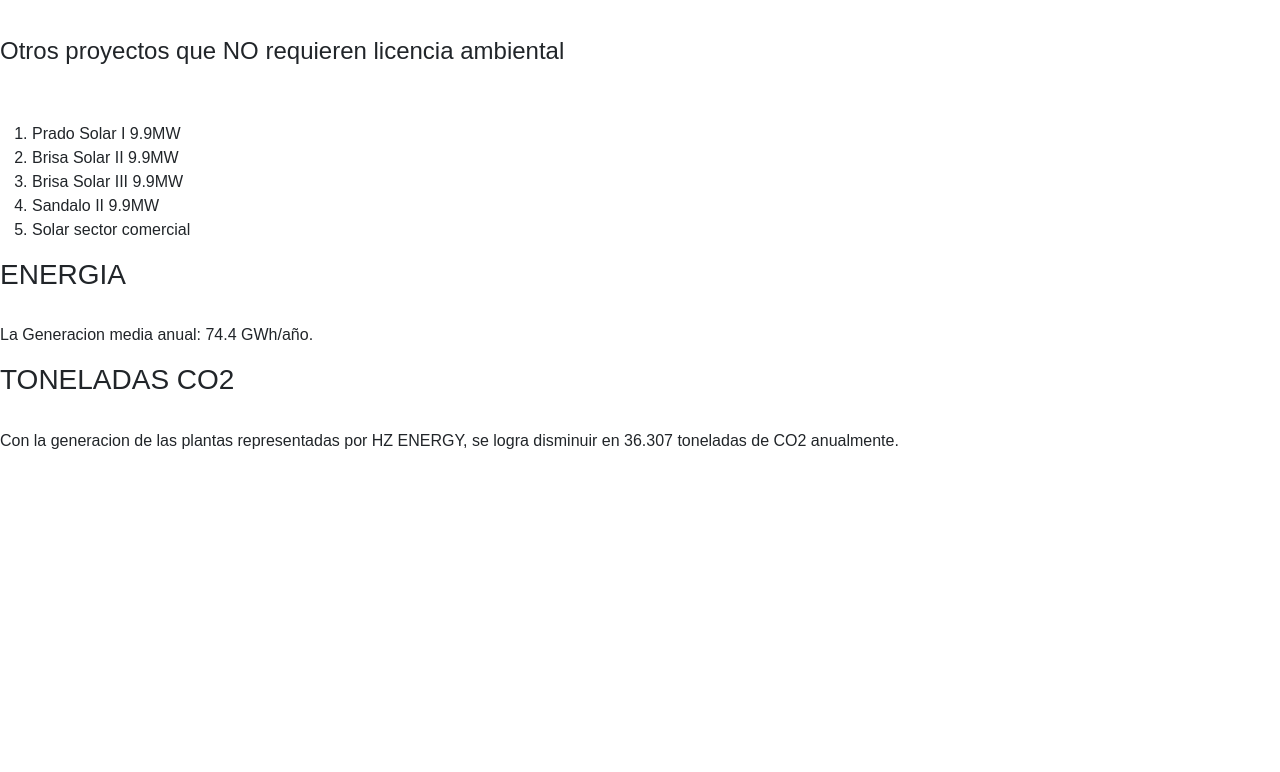
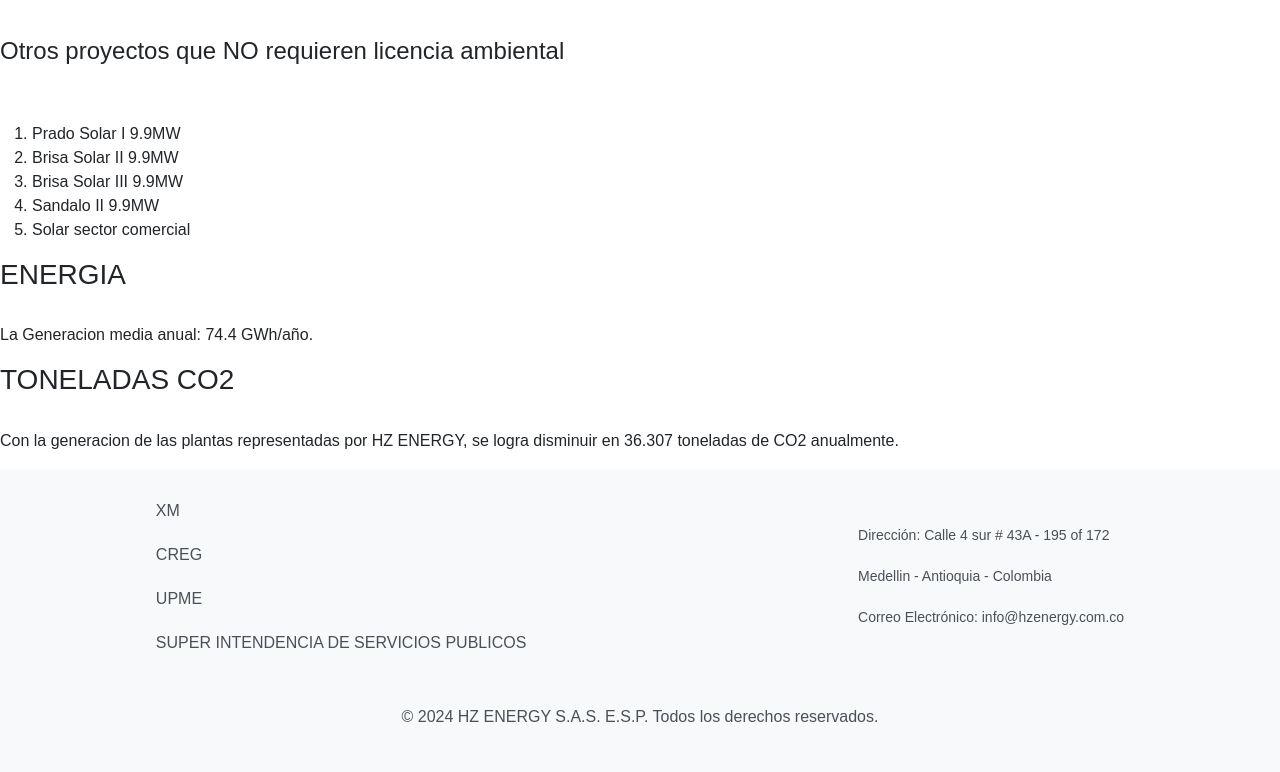
Before and after one commit to JuanZuluaga1/HZ-ENERGY, a website: page index.html in a window 1280 px wide. Shown: the part 1224-1996 px from the top of the page. Before the commit the page ends 1693 px from the top, so only its background shows below. Drawn offline with nearby package versions, Linux system fonts and the light colour scheme.

Commit message:
se agrego footer

```diff
--- a/index.html
+++ b/index.html
@@ -107,7 +107,25 @@
           </article>
       </section>
   </main>
-    <footer></footer>
+    <footer>
+      <div class="contenedor">
+        <div class="footer-links">
+            <a href="https://www.xm.com.co/home-agentes">XM</a>
+            <a href="https://creg.gov.co/">CREG</a>
+            <a href="https://www1.upme.gov.co/">UPME</a>
+            <a href="https://www.sic.gov.co/content/superservicios-superintendencia-de-servicios-p%C3%BAblicos">SUPER
+              INTENDENCIA DE SERVICIOS PUBLICOS</a>
+        </div>
+        <div class="contacto-info">
+            <p>Dirección: Calle 4 sur # 43A - 195 of 172</p>
+            <p>Medellin - Antioquia - Colombia</p>
+            <p>Correo Electrónico: info@hzenergy.com.co</p>
+        </div>
+    </div>
+    <div class="copyright">
+        <p>&copy; 2024 HZ ENERGY S.A.S. E.S.P. Todos los derechos reservados.</p>
+    </div>
+    </footer>
     <script src="https://cdn.jsdelivr.net/npm/bootstrap@5.3.3/dist/js/bootstrap.bundle.min.js" integrity="sha384-YvpcrYf0tY3lHB60NNkmXc5s9fDVZLESaAA55NDzOxhy9GkcIdslK1eN7N6jIeHz" crossorigin="anonymous"></script>
   </body>
 </html>
--- a/scss/main.scss
+++ b/scss/main.scss
@@ -1,2 +1,4 @@
 @import './assets/reset';
 @import './sections/nav';
+
+@import './sections/footer';
--- /dev/null
+++ b/scss/sections/_footer.scss
@@ -0,0 +1,76 @@
+footer {
+    background-color: #f8f9fa;
+    padding: 20px 0;
+    width: 100vw;
+}
+
+.contenedor {
+    display: flex;
+    justify-content: space-around;
+    align-items: center;
+    max-width: 100vw;
+    .footer-links a {
+        margin-right: 20px;
+        text-decoration: none;
+        color: #495057;
+        padding: 10px;
+    }
+    .footer-links a:hover {
+        color: #007bff;
+    }
+    .contacto-info p {
+        margin: 0;
+        font-size: 14px;
+        color: #495057;
+        padding: 10px;
+    }
+    .copyright {
+        text-align: center;
+        color: #495057;
+        padding: 20px;
+        p{
+            text-align: center;
+            margin: 20px;
+        }
+    }
+}
+
+// medias queries para el footer
+
+@media (max-width: 1440px) {
+    .copyright {
+        text-align: center;
+        color: #495057;
+        padding: 20px;
+        p{
+            text-align: center;
+            margin: 20px;
+        }
+    }
+
+}
+
+@media (min-width: 768px) and (max-width: 1439px) {
+    .contenedor {
+        .footer-links a {
+            display: flex;
+            flex-direction: column;
+        }
+    }
+}
+
+@media (min-width: 425px) and (max-width: 767px) {
+    .contenedor {
+        .footer-links a {
+            display: flex;
+            flex-direction: column;
+        }
+    }
+}
+
+@media (max-width: 424px) {
+    .contenedor {
+        display: flex;
+        flex-direction: column;
+    }
+}
```
Also changed, not shown: css/style.css.
